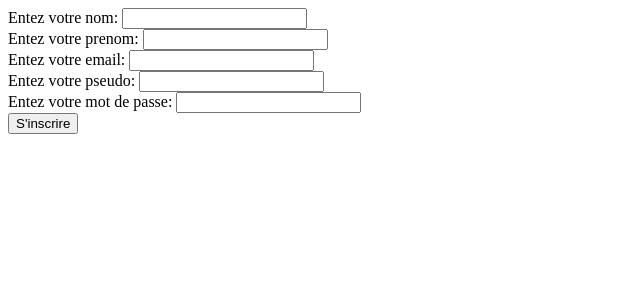
After one commit to Neguro/forum, a PHP site: template views/inscription.php in a window 1280 px wide. The commit adds this page. Shown: the top 300 px of the page, without its empty margins (0-640 px from the left). Run offline with PHP 8.4, Linux system fonts and the light colour scheme; the template is opened without the code that fills it, so the values that code supplies are empty; some libraries are stand-ins or nearby versions.

Commit message:
fonctionalité inscription terminer

```diff
--- /dev/null
+++ b/views/inscription.php
@@ -0,0 +1,29 @@
+<?php
+
+?>
+
+<form role="form" action="index.php?c=inscription&a=signin" method="post" class="">
+  <div class="">
+    <label for="nom">Entez votre nom: </label>
+    <input type="text" name="nom" id="nom" required>
+  </div>
+  <div class="">
+    <label for="prenom">Entez votre prenom: </label>
+    <input type="text" name="prenom" id="prenom" required>
+  </div>
+  <div class="">
+    <label for="email">Entez votre email: </label>
+    <input type="email" name="email" id="email" required>
+  </div>
+  <div class="">
+    <label for="username">Entez votre pseudo: </label>
+    <input type="text" name="username" id="username" required>
+  </div>
+  <div class="">
+    <label for="mdp">Entez votre mot de passe: </label>
+    <input type="password" name="mdp" id="mdp" required>
+  </div>
+  <div class="">
+    <input type="submit" value="S'inscrire">
+  </div>
+</form>
```
Also changed, not shown: controllers/c_inscription.php (+8 -7 lines), fonctions/pdo.php (+6 -8 lines).
